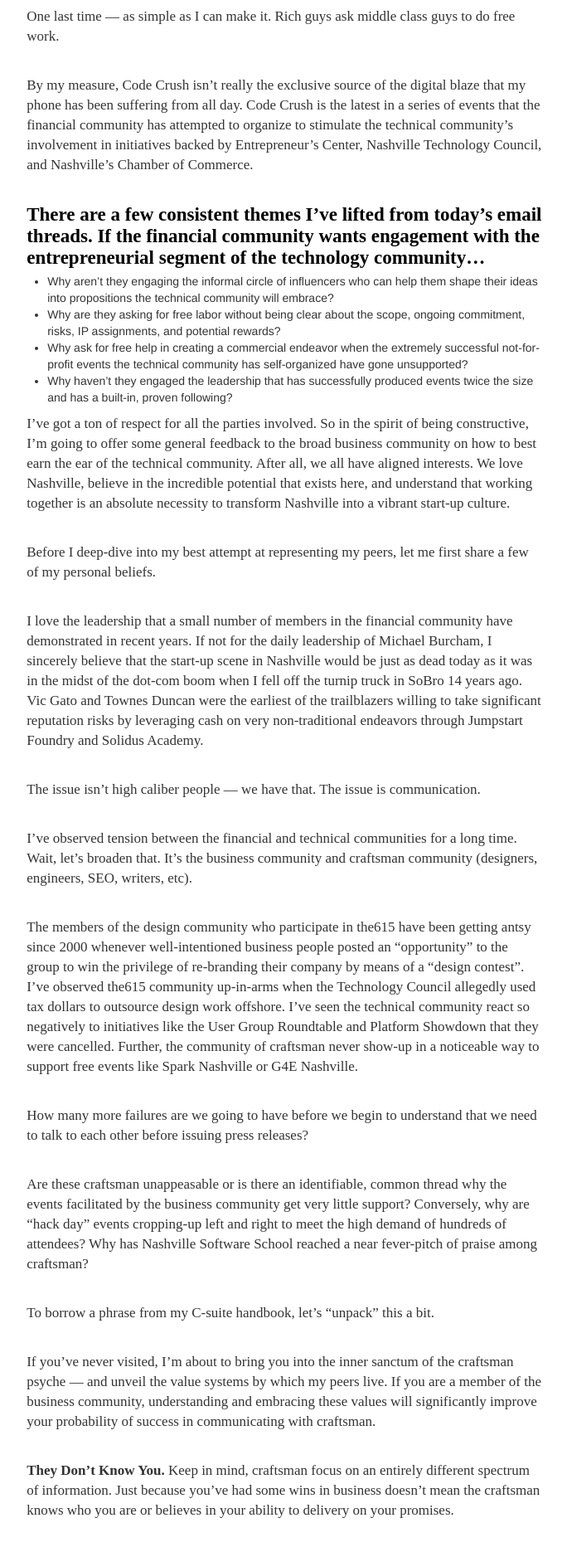
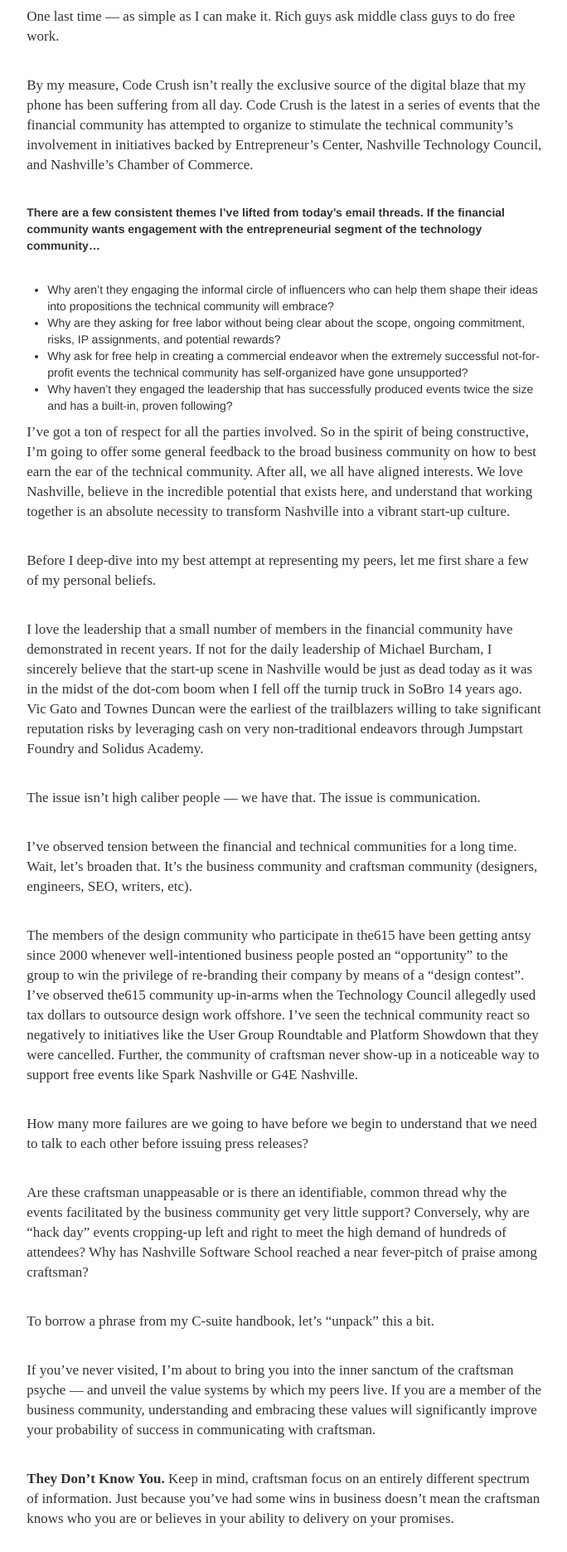
Before and after one commit to wovchko/inklings, a Jekyll site: the page built from _posts/2013-03-07-why-code-crush-may-not-involve-coders-coding-or-crushing.md, in a window 1280 px wide. Shown: the part 1224-3095 px from the top of the page at 83% size, without its empty margins (296-980 px from the left). Built offline with Jekyll 4.4.1, drawn with Linux system fonts in a browser that asks for light colours; Markdown is read by kramdown in place of the engine named in the settings.

Commit message:
latest article

```diff
--- a/_posts/2013-03-07-why-code-crush-may-not-involve-coders-coding-or-crushing.md
+++ b/_posts/2013-03-07-why-code-crush-may-not-involve-coders-coding-or-crushing.md
@@ -22,7 +22,7 @@
 
 By my measure, Code Crush isn’t really the exclusive source of the digital blaze that my phone has been suffering from all day.  Code Crush is the latest in a series of events that the financial community has attempted to organize to stimulate the technical community’s involvement in initiatives backed by Entrepreneur's Center, Nashville Technology Council, and Nashville’s Chamber of Commerce.
 
-##### There are a few consistent themes I’ve lifted from today’s email threads.  If the financial community wants engagement with the entrepreneurial segment of the technology community...
+###### There are a few consistent themes I’ve lifted from today’s email threads.  If the financial community wants engagement with the entrepreneurial segment of the technology community...
 - Why aren’t they engaging the informal circle of influencers who can help them shape their ideas into propositions the technical community will embrace?
 - Why are they asking for free labor without being clear about the scope, ongoing commitment, risks, IP assignments, and potential rewards?
 - Why ask for free help in creating a commercial endeavor when the extremely successful not-for-profit events the technical community has self-organized have gone unsupported?
@@ -77,7 +77,7 @@
 
 __Stop Backing Horrible Ideas.__  This one is important.  Craftsman are paying attention to the money that the finance community is putting into start-ups.  Seriously, 90% would still be horrible ideas if they were executed flawlessly.  It would be good to include actual product developers and marketers in the selection of companies who get selected into local incubation programs.
 
-##### In conclusion, I’m recommending a number of calls to action for my respected colleagues in the finance community who are seeking to align great ideas with great craftsman:
+###### In conclusion, I’m recommending a number of calls to action for my respected colleagues in the finance community who are seeking to align great ideas with great craftsman:
 - Let’s get serious about communicating with one another.
 - Understand who the community leaders are and engage them
 - Support the organic efforts of craftsman instead of creating something new
```
